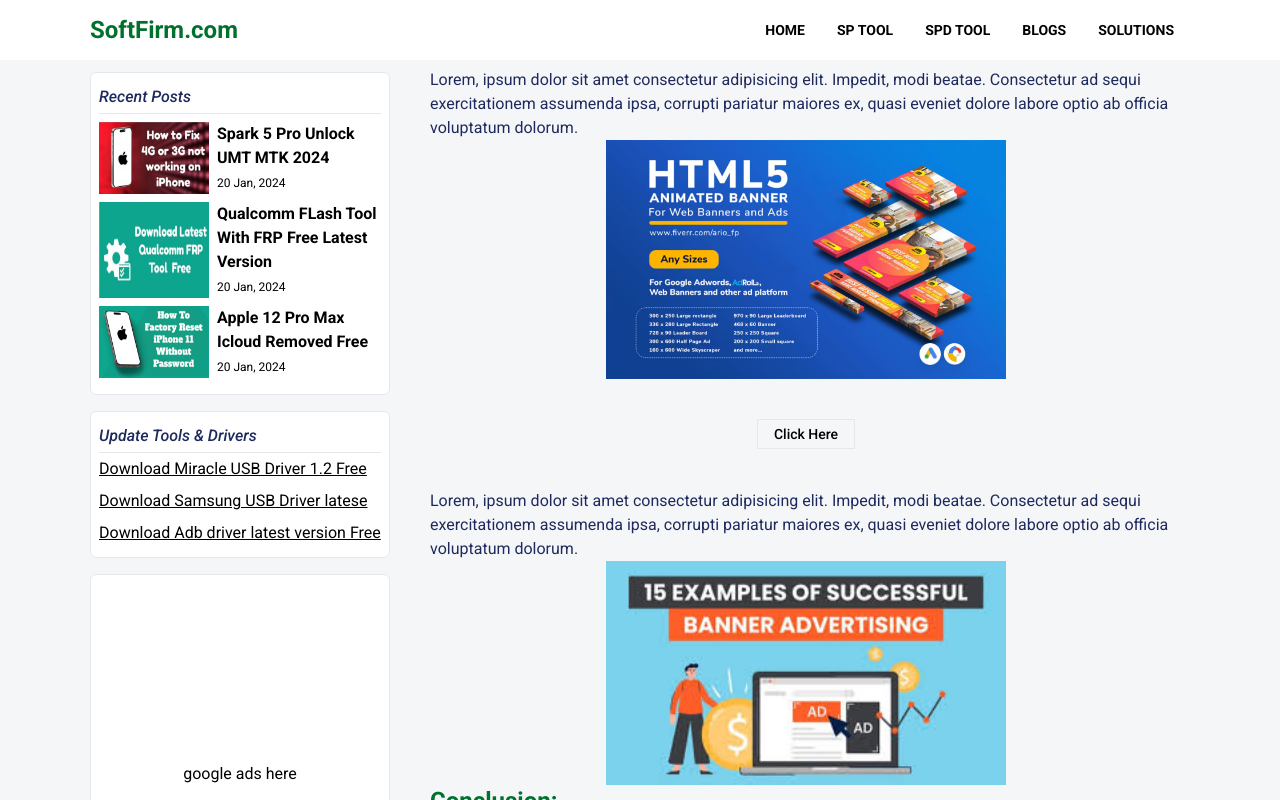
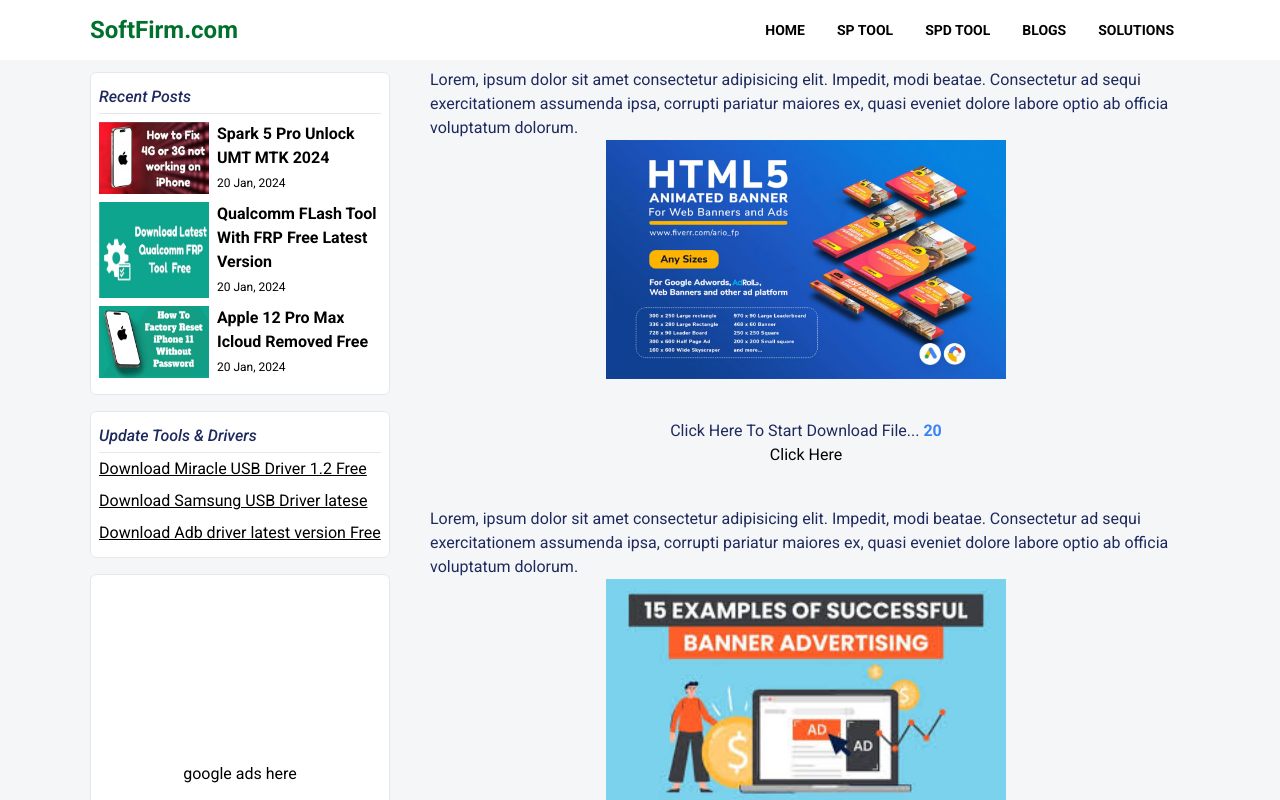
Before and after one commit to ashaansojib/firmwarehub, a React (Vite) app: page /downloads in a window 1280 px wide. Shown: the top 800 px of the page. Built offline with nearby package versions, Linux system fonts and the light colour scheme; no server answers.

Commit message:
add download button timer

```diff
--- a/src/components/DownloadLoader.jsx
+++ b/src/components/DownloadLoader.jsx
@@ -1,11 +1,35 @@
-import React from "react";
+import React, { useEffect, useState } from "react";
 import { useSelector } from "react-redux";
+import { Link } from "react-router-dom";
 
 const DownloadLoader = () => {
+  const [count, setCount] = useState(20);
+  const [isCounting, setIsCounting] = useState(false);
+  const [showMessage, setShowMessage] = useState(false);
+
   const fileLink = useSelector((state) => {
     return state.fileLink.link;
   });
 
+  useEffect(() => {
+    let timer;
+    if (isCounting && count > 0) {
+      timer = setInterval(() => {
+        setCount((prevCount) => prevCount - 1);
+      }, 1000);
+    } else if (count === 0) {
+      setShowMessage(true);
+      setIsCounting(false);
+    }
+    return () => clearInterval(timer);
+  }, [isCounting, count]);
+
+  // click to countdonw
+  const handleDownloader = () => {
+    setIsCounting(true);
+    setShowMessage(false);
+    setCount(20);
+  };
   return (
     <div className="p-2">
       <div className="">
@@ -17,26 +41,37 @@
         </p>
         <img src="/web.jpg" className="w-[400px] h-full mx-auto" alt="" />
       </div>
-      <div className="p-10 flex justify-center">
-        <button className="d-btn">Click Here</button>
+      <div className="p-10 flex justify-center flex-col text-center">
+        {showMessage ? (
+          <>
+          <p className="text-blue-500">Your File is Ready...</p>
+          <Link to="/">Download Now</Link>
+          </>
+        ) : (
+          <>
+            <p>Click Here To Start Download File... <span className="text-blue-500 font-semibold">{count}</span></p>
+            <Link onClick={handleDownloader} to="#">
+              Click Here
+            </Link>
+          </>
+        )}
       </div>
       <p>
-          Lorem, ipsum dolor sit amet consectetur adipisicing elit. Impedit,
-          modi beatae. Consectetur ad sequi exercitationem assumenda ipsa,
-          corrupti pariatur maiores ex, quasi eveniet dolore labore optio ab
-          officia voluptatum dolorum.
-        </p>
+        Lorem, ipsum dolor sit amet consectetur adipisicing elit. Impedit, modi
+        beatae. Consectetur ad sequi exercitationem assumenda ipsa, corrupti
+        pariatur maiores ex, quasi eveniet dolore labore optio ab officia
+        voluptatum dolorum.
+      </p>
       {/* <span>{fileLink}</span> */}
       <img src="/ads-2.jpeg" className="w-[400px] h-full mx-auto" alt="" />
       <h2>Conclusion: </h2>
       <p>
-          Lorem, ipsum dolor sit amet consectetur adipisicing elit. Impedit,
-          modi beatae. Consectetur ad sequi exercitationem assumenda ipsa,
-          corrupti pariatur maiores ex, quasi eveniet dolore labore optio ab
-          officia voluptatum dolorum.
-        </p>
+        Lorem, ipsum dolor sit amet consectetur adipisicing elit. Impedit, modi
+        beatae. Consectetur ad sequi exercitationem assumenda ipsa, corrupti
+        pariatur maiores ex, quasi eveniet dolore labore optio ab officia
+        voluptatum dolorum.
+      </p>
     </div>
-
   );
 };
 
```
